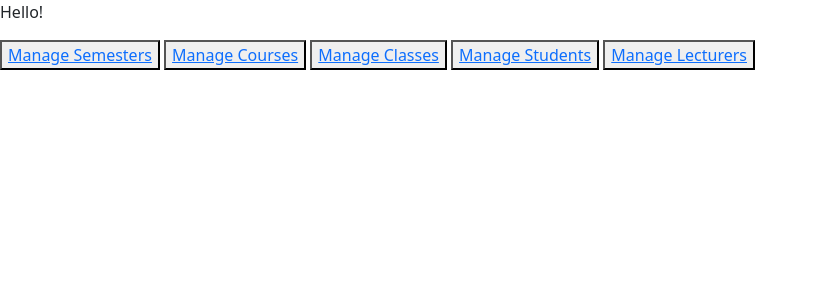
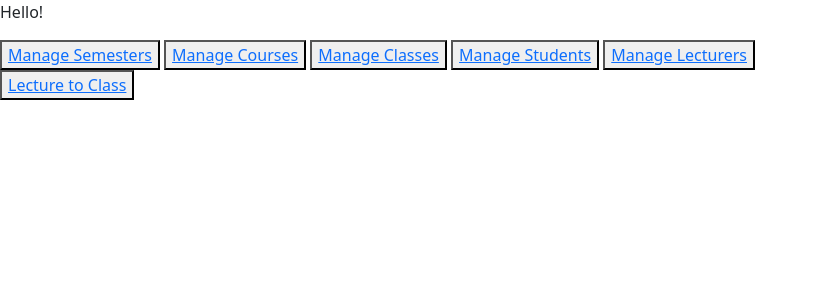
Before and after one commit to Sherron99/ISCG7420_Ass1, a Django app: template templates/adminHome.html in a window 1280 px wide. Shown: the part 56-356 px from the top of the page, without its empty margins (0-818 px from the left). Run offline with Django 5.2, Linux system fonts and the light colour scheme; the template is opened without the code that fills it, so the values that code supplies are empty; parts of the project's set-up code (start-up, migrations or seed data) failed here and were passed over.

Commit message:
commit message

```diff
--- a/Ass1/urls.py
+++ b/Ass1/urls.py
@@ -31,4 +31,5 @@ urlpatterns = [
     path('showClass/<int:id>/', views.showClass, name='showClass'),
     path('updateClass/<int:id>/', views.updateClass, name='updateClass'),
     path('deleteClass/<int:id>/', views.deleteClass, name='deleteClass'),
+    path('lectureToClass')
 ]
--- a/templates/adminHome.html
+++ b/templates/adminHome.html
@@ -9,6 +9,7 @@
     <button><a href="{% url 'showCourses' %}">Manage Courses</a></button>
     <button><a href="{% url 'showClasses' %}">Manage Classes</a></button>
     <button><a href="{% url 'showStudents' %}">Manage Students</a></button>
-    <button><a href="{% url 'showLecturers' %}">Manage Lecturers</a></button>
+    <button><a href="{% url 'showLecturers' %}">Manage Lecturers</a></button><br>
+    <button><a href="{% url 'lectureToClass' %}">Lecture to Class</a></button>
 {% endblock %}
 </body>
```
